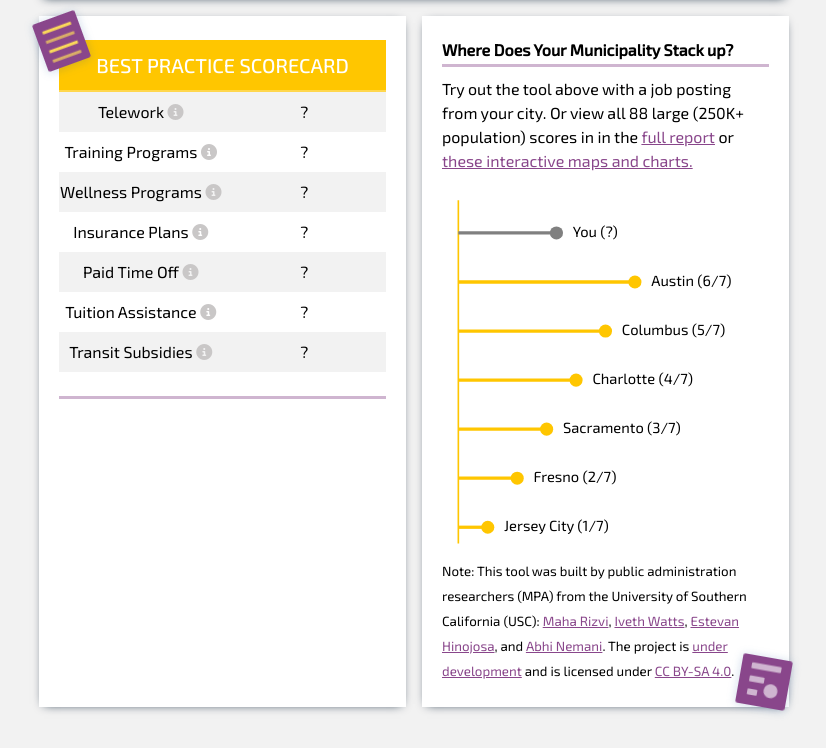
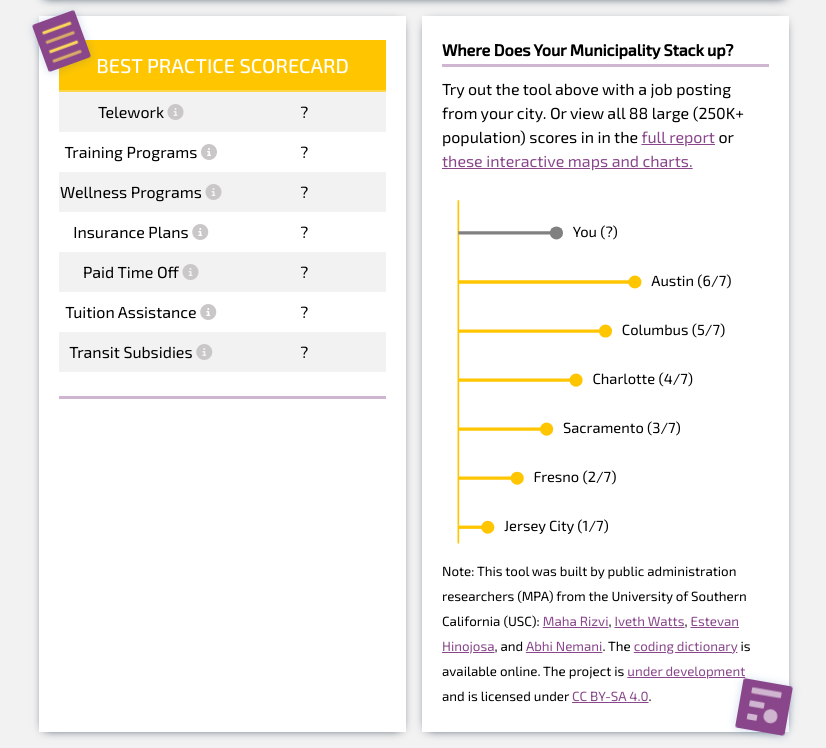
Before and after one commit to abhinemani/bigblock, a plain HTML site: page index.html in a window 1280 px wide. Shown: the part 532-1280 px from the top of the page, without its empty margins (226-1052 px from the left). Before the commit the page ends 1255 px from the top, so only its background shows below. Drawn offline with nearby package versions, Linux system fonts and the light colour scheme; a web font is replaced by a local one.

Commit message:
added coding dictionary

```diff
--- a/index.html
+++ b/index.html
@@ -351,7 +351,7 @@
           </g>
         </svg>
 		<p>
-	  	  <small>Note: This tool was built by public administration researchers (MPA) from the University of Southern California (USC): <a href="https://www.linkedin.com/in/syedamaharizvi/">Maha Rizvi</a>, <a href="https://www.linkedin.com/in/iveth-watts-614399117">Iveth Watts</a>, <a href="https://www.linkedin.com/in/eahinojosa/">Estevan Hinojosa</a>, and <a href="https://www.linkedin.com/in/abhinemani/">Abhi Nemani</a>. The project is <a href="https://github.com/abhinemani/bigblock">under development</a> and is licensed under <a href="http://creativecommons.org/licenses/by-sa/4.0/?ref=chooser-v1" target="_blank" rel="license noopener noreferrer" style="display:inline-block;">CC BY-SA 4.0</a>.</small>
+	  	  <small>Note: This tool was built by public administration researchers (MPA) from the University of Southern California (USC): <a href="https://www.linkedin.com/in/syedamaharizvi/">Maha Rizvi</a>, <a href="https://www.linkedin.com/in/iveth-watts-614399117">Iveth Watts</a>, <a href="https://www.linkedin.com/in/eahinojosa/">Estevan Hinojosa</a>, and <a href="https://www.linkedin.com/in/abhinemani/">Abhi Nemani</a>. The <a href="/coding">coding dictionary</a> is available online. The project is <a href="https://github.com/abhinemani/bigblock">under development</a> and is licensed under <a href="http://creativecommons.org/licenses/by-sa/4.0/?ref=chooser-v1" target="_blank" rel="license noopener noreferrer" style="display:inline-block;">CC BY-SA 4.0</a>.</small>
 
 		</p>
       </section>
```
